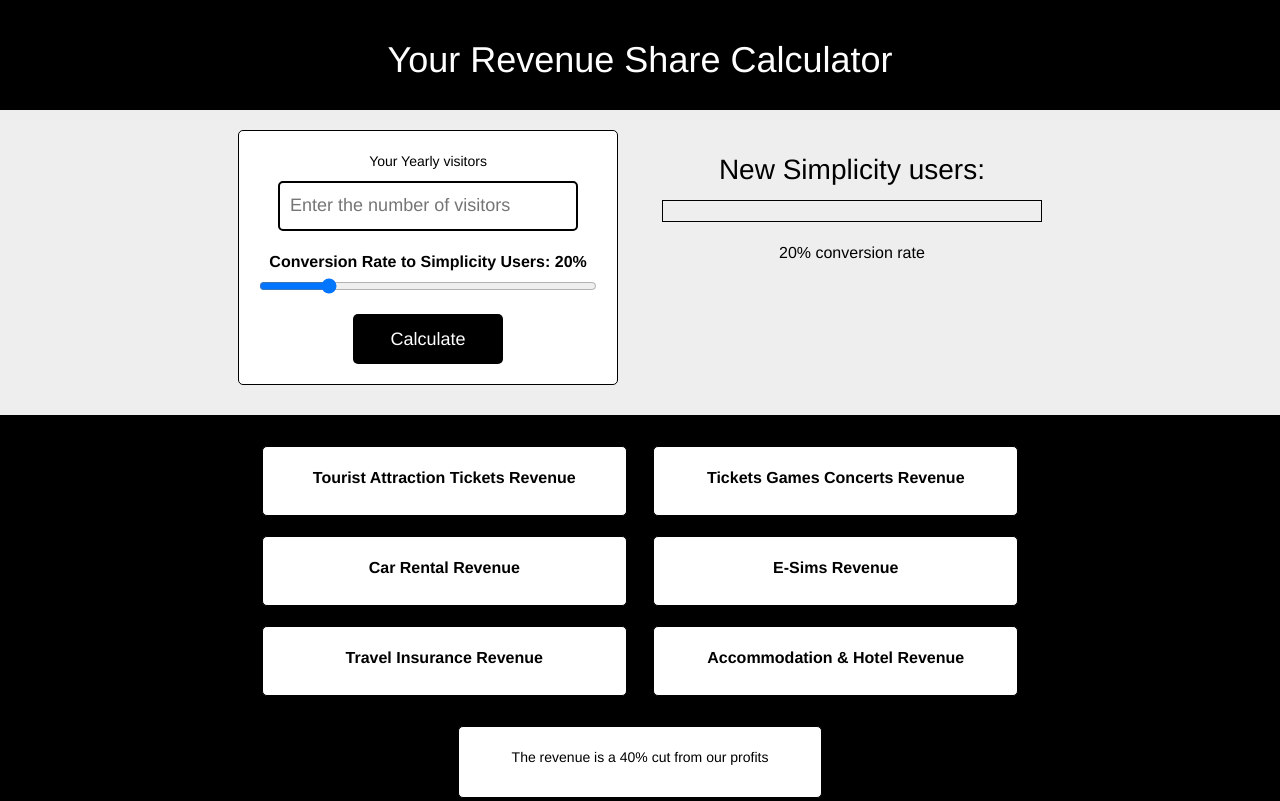
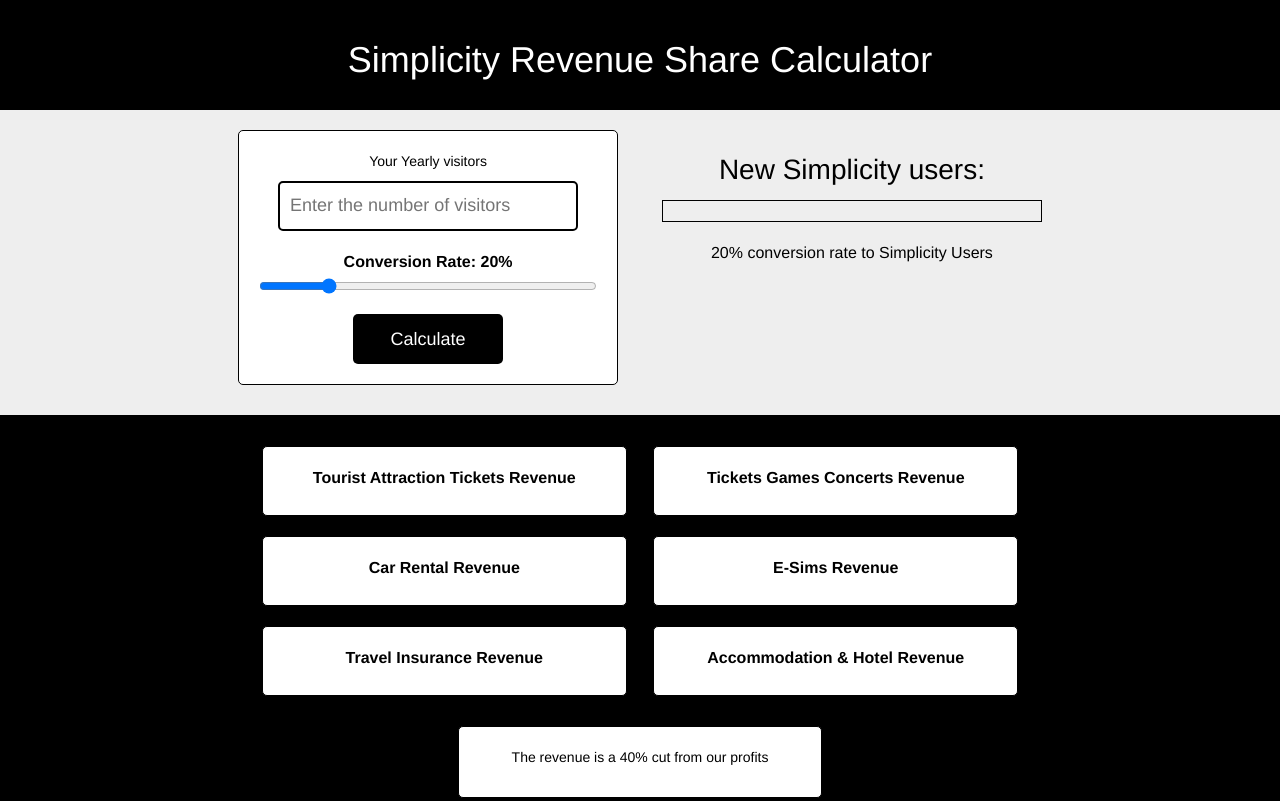
Before and after one commit to DeltaCZ/suzieCZ, a plain HTML site: page index.html in a window 1280 px wide. Shown: the top 801 px of the page. Drawn offline with nearby package versions, Linux system fonts and the light colour scheme.

Commit message:
Update index.html

```diff
--- a/index.html
+++ b/index.html
@@ -143,7 +143,7 @@
 <body>
 
     <div class="header">
-        <h1>Your Revenue Share Calculator</h1>
+        <h1>Simplicity Revenue Share Calculator</h1>
     </div>
 
     <div class="gray-section">
@@ -154,7 +154,7 @@
                     style="width: 300px; height: 50px; font-size: 18px; border: 2px solid #000; border-radius: 5px; margin-bottom: 10px; padding: 10px;">
                 <br>
                 <div class="slider-container">
-                    <label class="slider-label">Conversion Rate to Simplicity Users: <span id="conversionRateLabel">20%</span></label>
+                    <label class="slider-label">Conversion Rate: <span id="conversionRateLabel">20%</span></label>
                     <input type="range" id="conversionRateSlider" min="1" max="100" value="20" class="slider"
                         oninput="updateConversionRateLabel(this.value)">
                 </div>
@@ -168,7 +168,7 @@
                     New Simplicity users:
                     <div id="output" class="result" style="border: 1px solid #000; padding: 10px; margin: 10px 0;"></div>
                 </div>
-                <div class="conversion-rate section-spacing" id="conversionRateText">20% conversion rate</div>
+                <div class="conversion-rate section-spacing" id="conversionRateText">20% conversion rate to Simplicity Users</div>
             </div>
         </div>
     </div>
```
